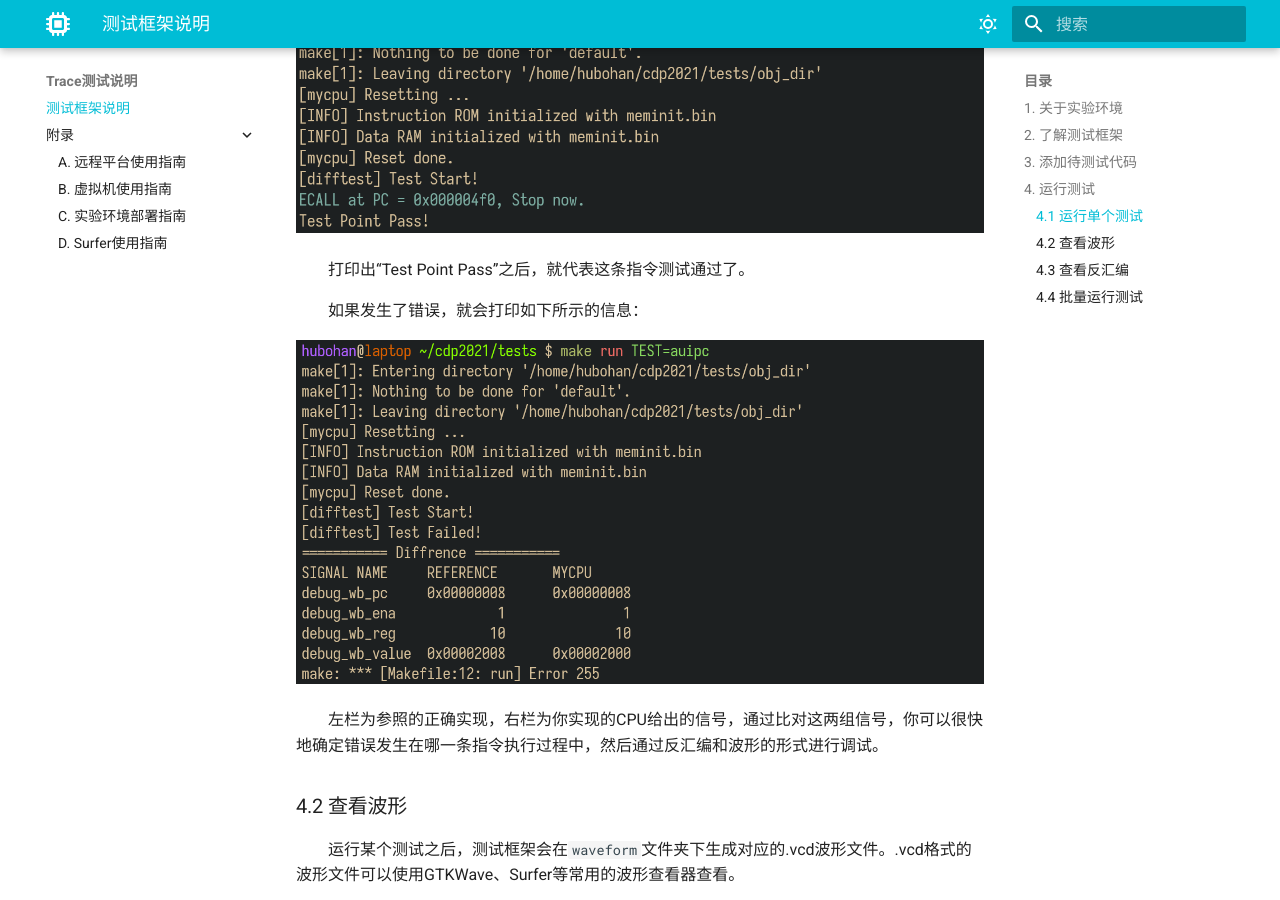
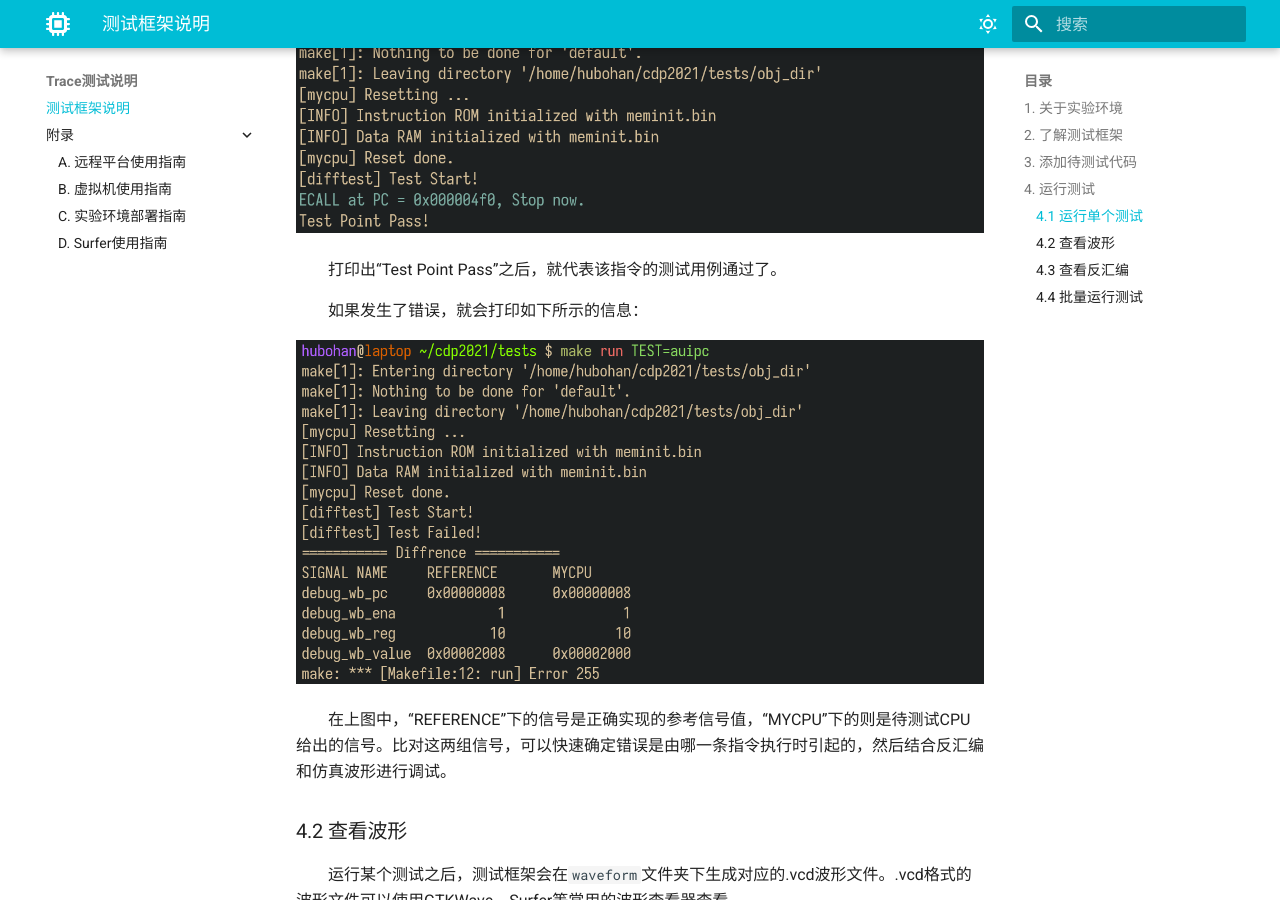
Before and after one commit to CuO114/cpu-design-labs, an MkDocs documentation site: the page built from docs/trace/trace.md, in a window 1280 px wide and 900 px high, scrolled down 6227 px. Built offline with MkDocs 1.6.1 and Material for MkDocs 9.7.7, drawn with Linux system fonts in a browser that asks for light colours; emoji names are drawn with the system emoji font.

Commit message:
Update trace.md

```diff
--- a/docs/trace/trace.md
+++ b/docs/trace/trace.md
@@ -235,13 +235,13 @@ make run TEST=sltu
 
 ![image-20210704013056368](assets/trace-3.png)
 
-&emsp;&emsp;打印出“Test Point Pass”之后，就代表这条指令测试通过了。
+&emsp;&emsp;打印出“Test Point Pass”之后，就代表该指令的测试用例通过了。
 
 &emsp;&emsp;如果发生了错误，就会打印如下所示的信息：
 
 ![image-20210704013210584](assets/trace-4.png)
 
-&emsp;&emsp;左栏为参照的正确实现，右栏为你实现的CPU给出的信号，通过比对这两组信号，你可以很快地确定错误发生在哪一条指令执行过程中，然后通过反汇编和波形的形式进行调试。
+&emsp;&emsp;在上图中，“REFERENCE”下的信号是正确实现的参考信号值，“MYCPU”下的则是待测试CPU给出的信号。比对这两组信号，可以快速确定错误是由哪一条指令执行时引起的，然后结合反汇编和仿真波形进行调试。
 
 ### 4.2 查看波形
 
```
